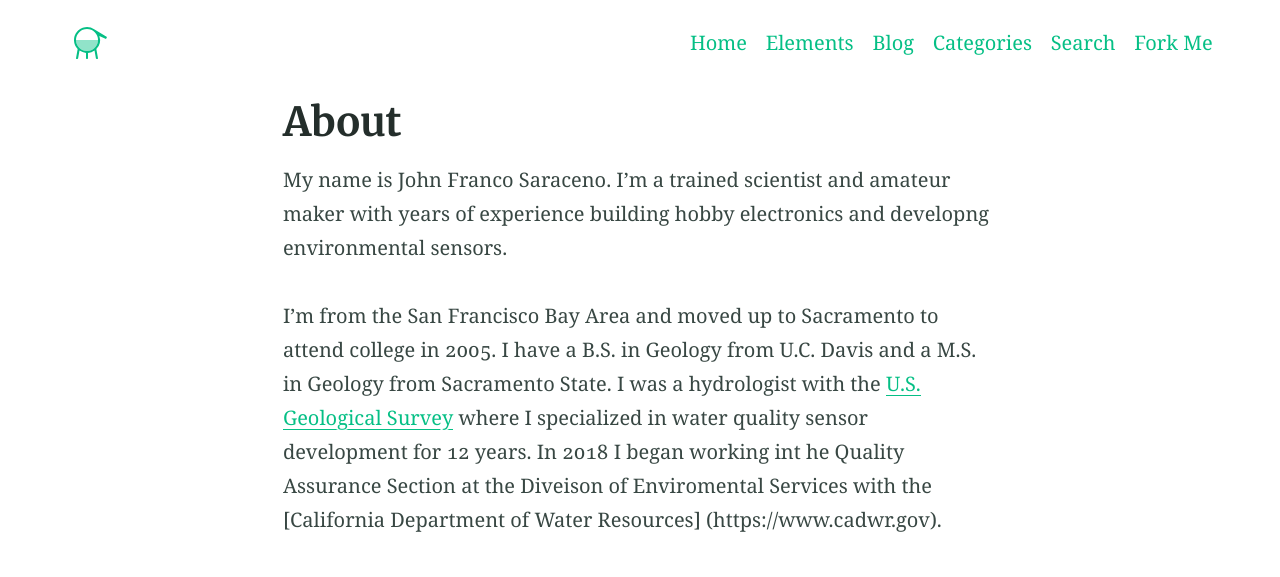
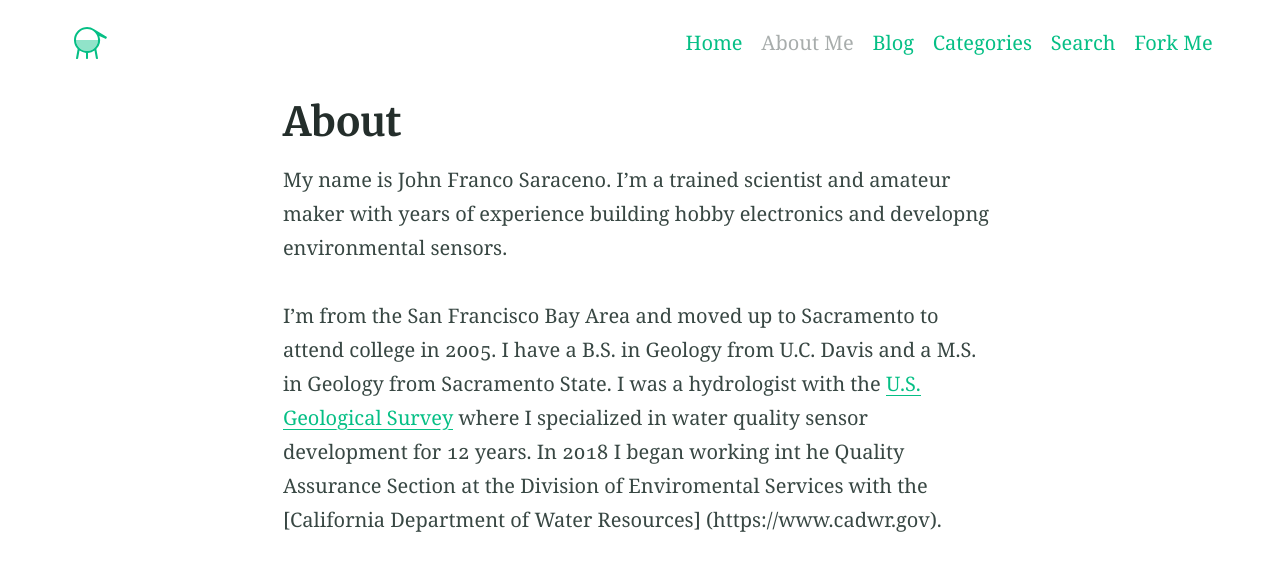
Before and after one commit to OneGneissGuy/OneGneissGuy.github.io, a Jekyll site: the page built from about.md, in a window 1280 px wide. Shown: the top 577 px of the page. Built offline with Jekyll 4.4.1, drawn with Linux system fonts in a browser that asks for light colours.

Commit message:
minor fixes

```diff
--- a/_config.yml
+++ b/_config.yml
@@ -115,9 +115,9 @@ favicons: # Favicons are also used in the manifest file. Syntax is 'size: path'
 # 9. Site navigation
 navigation_header:
 - title: Home
-  url: /
-- title: Elements
-  url: /elements/
+  url: /index
+- title: About Me
+  url: /about/
 - title: Blog
   url: /blog/
 - title: Categories
--- a/about.md
+++ b/about.md
@@ -6,7 +6,7 @@ sitemap: false
 
 My name is John Franco Saraceno. I'm a trained scientist and amateur maker with years of experience building hobby electronics and developng environmental sensors.
 
-I'm from the San Francisco Bay Area and moved up to Sacramento to attend college in 2005. I have a B.S. in Geology from U.C. Davis and a M.S. in Geology from Sacramento State. I was a hydrologist with the [U.S. Geological Survey](https://www.usgs.gov) where I specialized in water quality sensor development for 12 years. In 2018 I began working int he Quality Assurance Section at the Diveison of Enviromental Services with the [California Department of Water Resources] (https://www.cadwr.gov).
+I'm from the San Francisco Bay Area and moved up to Sacramento to attend college in 2005. I have a B.S. in Geology from U.C. Davis and a M.S. in Geology from Sacramento State. I was a hydrologist with the [U.S. Geological Survey](https://www.usgs.gov) where I specialized in water quality sensor development for 12 years. In 2018 I began working int he Quality Assurance Section at the Division of Enviromental Services with the [California Department of Water Resources] (https://www.cadwr.gov).
 
 I love finding out how things work by tearing them down (and sometimes putting them back together again...). Recently, I've taken up developing low-cost wireless and Arduino based sensor platforms. I also develop open source data visualization and analysis packages in Python and Arduino projects and libraries. Check out some of my projects on [GitHub]({{ site.github.owner_url }}) if you would like to know more about them or contribute to make them better.
 
```
Also changed, not shown: index.md (+1 -3 lines).
